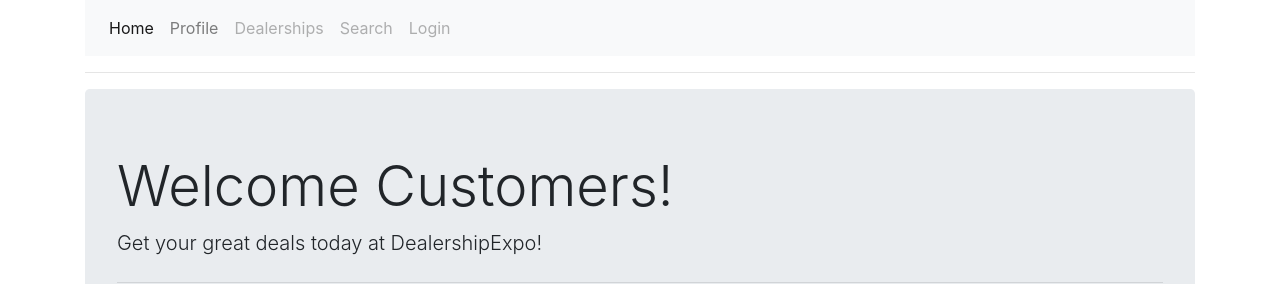
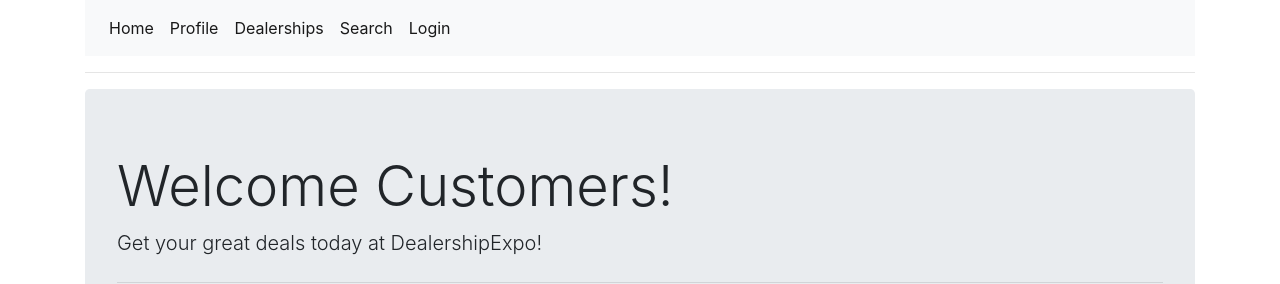
Before and after one commit to blairpanek/DealershipWebsite, a PHP site: page / in a window 1280 px wide. Shown: the top 284 px of the page. Run offline with PHP 8.4, Linux system fonts and the light colour scheme.

Commit message:
navbar design

```diff
--- a/group_project/group_project/users/index.php
+++ b/group_project/group_project/users/index.php
@@ -1,38 +1,8 @@
 <!DOCTYPE html>
 <html>
 <head>
-<meta name="viewport" content="width=device-width, initial-scale=1">
-<style>
-body {
-  margin: 0;
-  font-family: Arial, Helvetica, sans-serif;
-}
-
-.topnav {
-  overflow: hidden;
-  background-color: #333;
-}
-
-.topnav a {
-  float: left;
-  color: #f2f2f2;
-  text-align: center;
-  padding: 14px 16px;
-  text-decoration: none;
-  font-size: 17px;
-}
-
-.topnav a:hover {
-  background-color: #ddd;
-  color: black;
-}
-
-.topnav a.active {
-  background-color: #4CAF50;
-  color: white;
-}
-</style>
-<link rel="stylesheet" href="https://stackpath.bootstrapcdn.com/bootstrap/4.1.3/css/bootstrap.min.css" integrity="sha384-MCw98/SFnGE8fJT3GXwEOngsV7Zt27NXFoaoApmYm81iuXoPkFOJwJ8ERdknLPMO" crossorigin="anonymous">
+  <meta name="viewport" content="width=device-width, initial-scale=1">
+  <link rel="stylesheet" href="https://stackpath.bootstrapcdn.com/bootstrap/4.1.3/css/bootstrap.min.css" integrity="sha384-MCw98/SFnGE8fJT3GXwEOngsV7Zt27NXFoaoApmYm81iuXoPkFOJwJ8ERdknLPMO" crossorigin="anonymous">
 </head>
 <body>
   <div class="container">
@@ -42,17 +12,17 @@
           <li class="nav-item active">
             <a class="nav-link" href="#">Home <span class="sr-only">(current)</span></a>
           </li>
-          <li class="nav-item">
+          <li class="nav-item active">
             <a class="nav-link" href="profile.php"> Profile </a>
           </li>
-          <li class="nav-item">
-            <a class="nav-link disabled" href="dealership.php"> Dealerships </a>
+          <li class="nav-item active">
+            <a class="nav-link" href="dealership.php"> Dealerships </a>
           </li>
-          <li class="nav-item">
-            <a class="nav-link disabled" href="search.php"> Search </a>
+          <li class="nav-item active">
+            <a class="nav-link" href="search.php"> Search </a>
           </li>
-          <li class="nav-item">
-            <a class="nav-link disabled" href="login.php"> Login </a>
+          <li class="nav-item active">
+            <a class="nav-link" href="login.php"> Login </a>
           </li>
           <!-- <li class="nav-item dropdown">
             <a class="nav-link dropdown-toggle" href="#" id="navbarDropdown" role="button" data-toggle="dropdown" aria-haspopup="true" aria-expanded="false">
```
